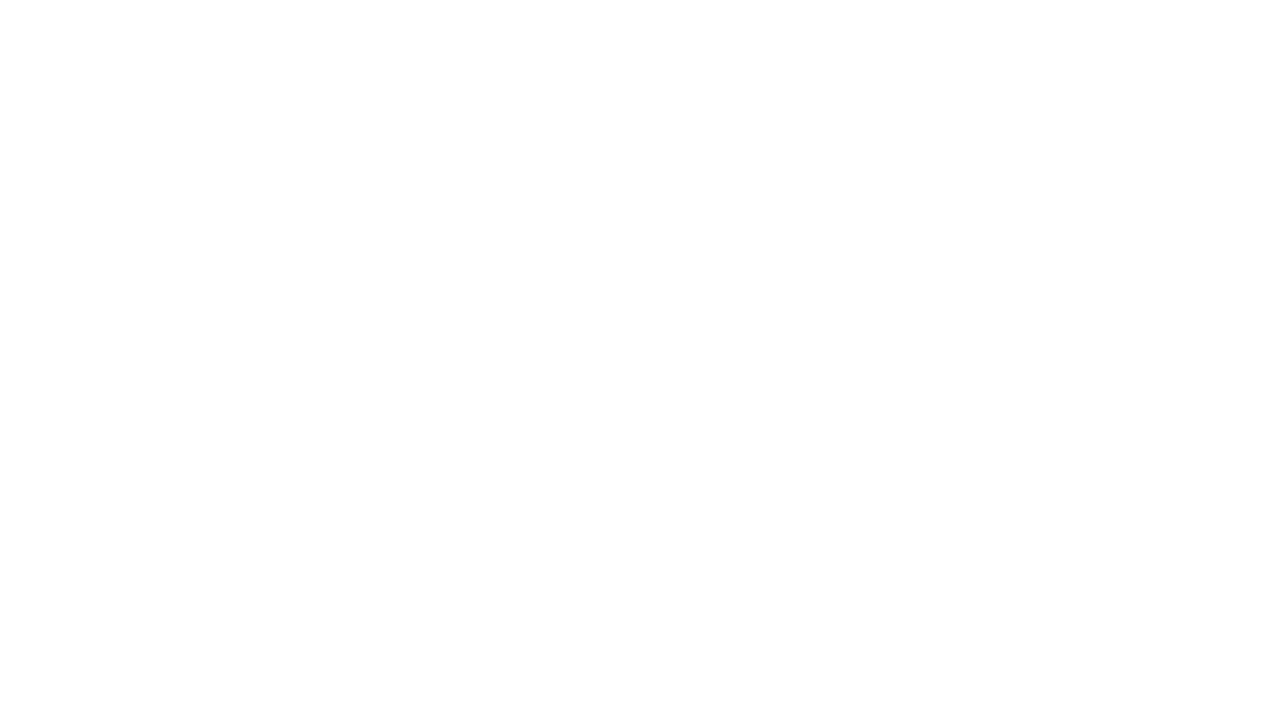
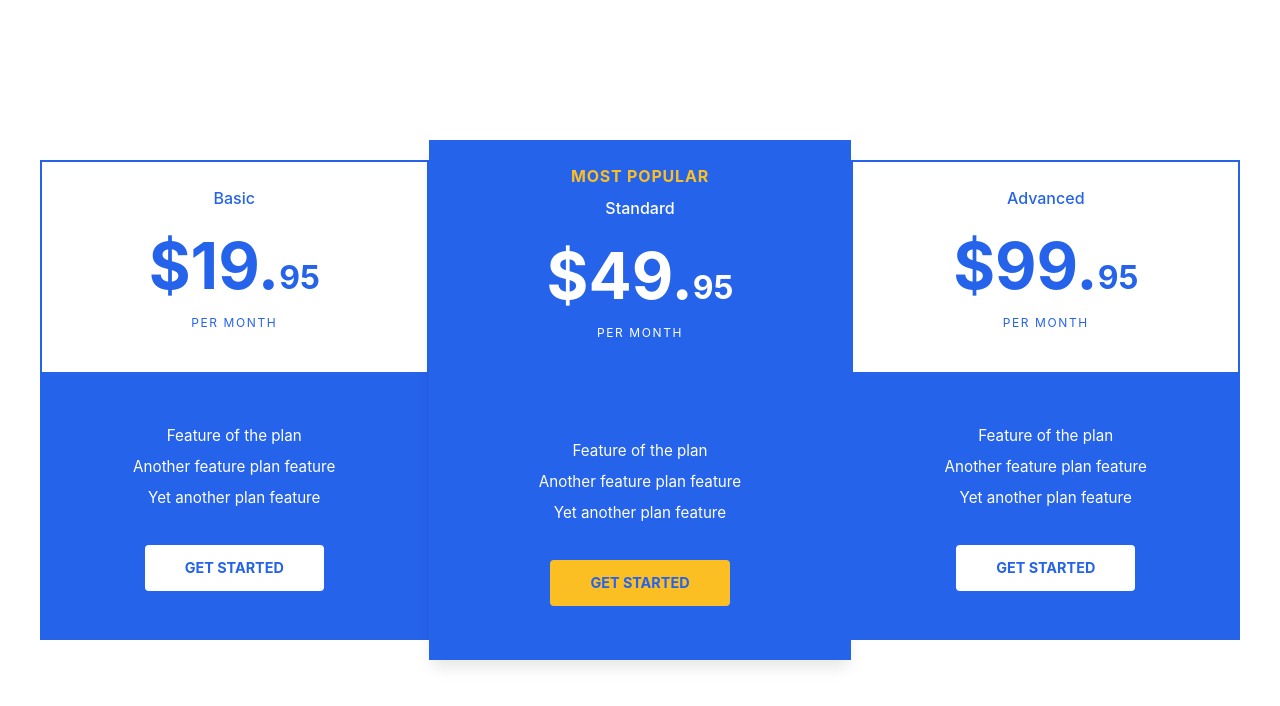
Before and after one commit to sherlody/Men--Dos-Almas-, a React (Vite) app in the folder Menu Dos Almas/: page /cocinero in a window 1280 px wide. Before the commit this address had no page. Shown: the top 706 px of the page. Built offline with nearby package versions, Linux system fonts and the light colour scheme.

Commit message:
modificacion al login y se agrego la paginal del cocinero

```diff
--- a/Menu Dos Almas/src/App.jsx
+++ b/Menu Dos Almas/src/App.jsx
@@ -5,6 +5,7 @@ import PaginaPrincipal from './paginas/PaginaPrincipal';
 import Login from './paginas/Login';
 import DashboardEmpleado from './paginas/DashboardEmpleado';
 import DashboardCliente from './paginas/DashboardCliente';
+import PaginaCocinero from './paginas/PaginaCocinero';
 
 function App() {
 
@@ -14,7 +15,9 @@ function App() {
         <Route path="/" element={<PaginaPrincipal />} />
         <Route path="/login" element={<Login />} />
         <Route path="/dashboard-cliente" element={<DashboardCliente />} />
+         <Route path="/cocinero" element={<PaginaCocinero />} />
         <Route path="/dashboard" element={<DashboardEmpleado />} />
+
       </Routes>
     </Router>
   )
--- a/Menu Dos Almas/src/paginas/Login.jsx
+++ b/Menu Dos Almas/src/paginas/Login.jsx
@@ -8,13 +8,22 @@ function Login() {
 
   const navigate = useNavigate();
 
-  //validar usuario y contraseña localmente
+  // Validar credenciales y redirigir según el rol
   const handleSubmit = (e) => {
-    e.preventDefault(); // evita recarga
+    e.preventDefault(); // Evita que la página se recargue
 
+    // 1. Credenciales de Administrador / Dashboard
     if (user === "sherlin123" && password === "toto-122") {
-      navigate("/dashboard"); //
-    } else {
+      navigate("/dashboard");
+    }
+
+    // 2. Credenciales para la Pagina del Cocinero
+    else if (user === "cocinero123" && password === "soul-2026") {
+      navigate("/cocinero"); // Asegúrate de que esta ruta esté en tu App.js
+    }
+
+    // 3. Fallo de autenticación
+    else {
       alert("Usuario o contraseña incorrectos");
     }
   };
@@ -26,6 +35,9 @@ function Login() {
         {/* FORMULARIO */}
         <div className="form-side">
           <h2 className="login-title">Iniciar sesión</h2>
+          <p style={{ fontSize: '0.8rem', color: '#666', marginBottom: '1rem' }}>
+            Dos Almas - Acceso al Sistema
+          </p>
 
           <form className="login-form" onSubmit={handleSubmit}>
             <input
@@ -34,6 +46,7 @@ function Login() {
               placeholder="Usuario"
               value={user}
               onChange={(e) => setUser(e.target.value)}
+              required
             />
 
             <input
@@ -42,6 +55,7 @@ function Login() {
               placeholder="Contraseña"
               value={password}
               onChange={(e) => setPassword(e.target.value)}
+              required
             />
 
             <button className="login-btn" type="submit">
@@ -52,9 +66,9 @@ function Login() {
           <div className="login-link">¿Olvidaste tu contraseña?</div>
         </div>
 
-        {/* IMAGEN */}
+        {/* IMAGEN / LOGO */}
         <div className="image-side">
-          <img src="/src/imagenes/logo-DosAlmas.jpeg" alt="login" />
+          <img src="/src/imagenes/logo-DosAlmas.jpeg" alt="Logo Dos Almas" />
         </div>
 
       </div>
--- /dev/null
+++ b/Menu Dos Almas/src/paginas/PaginaCocinero.css
@@ -0,0 +1,167 @@
+/* Configuración General y Centrado */
+.pricing-section {
+  display: flex;
+  justify-content: center;
+  align-items: center;
+  min-height: 100vh;
+  width: 100%;
+  background-color: #ffffff; /* Fondo blanco para toda la página */
+  padding: 2rem;
+  box-sizing: border-box;
+}
+
+.pricing-container {
+  display: flex;
+  flex-direction: row;
+  justify-content: center;
+  align-items: center;
+  width: 100%;
+  max-width: 1200px;
+  gap: 10; /* Sin espacio entre tarjetas, los bordes están juntos */
+}
+
+/* Estilos de las Tarjetas (Pricing Cards) */
+.pricing-card {
+  flex: 1; /* Distribuye el espacio equitativamente */
+  display: flex;
+  flex-direction: column;
+  text-align: center;
+  box-sizing: border-box;
+}
+
+.card-outline {
+  border: 2px solid #2563eb; /* Azul para los bordes */
+  min-height: 480px; /* Altura para los planes laterales */
+}
+
+.card-popular {
+  background-color: #2563eb; /* Fondo azul para el plan popular */
+  flex-grow: 1.1; /* Hace que el plan central sea más grande */
+  min-height: 520px; /* Altura mayor para el plan central */
+  box-shadow: 0 10px 15px -3px rgba(0, 0, 0, 0.1);
+  border: none; /* Sin borde azul exterior */
+}
+
+/* Cabeceras de las Tarjetas */
+.card-header {
+  padding: 1.5rem 1rem;
+}
+
+.header-white {
+  background-color: #ffffff;
+  color: #2563eb; /* Texto azul */
+  border-bottom: 2px solid #2563eb; /* Línea de división azul */
+}
+
+.header-popular {
+  border-bottom: none; /* Sin línea para el plan popular */
+}
+
+/* Cuerpo de las Tarjetas */
+.card-body {
+  padding: 2rem 1rem;
+  flex-grow: 1; /* Empuja el botón al fondo */
+  display: flex;
+  flex-direction: column;
+  justify-content: center;
+  align-items: center;
+}
+
+.body-blue {
+  background-color: #2563eb; /* Fondo azul para todos los cuerpos */
+  color: #ffffff; /* Texto blanco por defecto */
+}
+
+/* Tipografía y Elementos de Texto */
+.plan-name {
+  font-size: 1rem;
+  margin: 0;
+  font-weight: 500;
+  color: #2563eb; /* Azul para planes laterales */
+}
+
+.price {
+  font-size: 4rem; /* Gran tamaño para el precio */
+  font-weight: bold;
+  margin: 0.5rem 0;
+  color: #2563eb; /* Azul para planes laterales */
+}
+
+.price span.cents {
+  font-size: 2rem; /* Céntimos más pequeños */
+}
+
+.period {
+  font-size: 0.75rem;
+  text-transform: uppercase;
+  letter-spacing: 0.1rem;
+  margin-top: -0.5rem;
+  margin-bottom: 1rem;
+  color: #2563eb; /* Azul para planes laterales */
+}
+
+.popular-badge {
+  color: #fbbf24; /* Color amarillo/dorado */
+  font-weight: bold;
+  text-transform: uppercase;
+  font-size: 1rem;
+  letter-spacing: 0.05rem;
+  margin-bottom: 0.5rem;
+}
+
+.feature {
+  font-size: 0.95rem;
+  margin: 0.25rem 0;
+  color: #ffffff; /* Texto blanco */
+}
+
+/* Utilidades de Texto para sobreescribir colores en el plan popular */
+.text-white {
+  color: #ffffff !important;
+}
+
+/* Botones (GET STARTED) */
+.btn {
+  margin-top: 2rem;
+  padding: 0.75rem 2.5rem;
+  border-radius: 4px;
+  font-weight: bold;
+  font-size: 0.9rem;
+  text-transform: uppercase;
+  cursor: pointer;
+  transition: all 0.3s ease;
+  border: none;
+}
+
+.btn-white {
+  background-color: #ffffff;
+  color: #2563eb;
+}
+
+.btn-yellow {
+  background-color: #fbbf24;
+  color: #2563eb;
+}
+
+.btn:hover {
+  background-color: #1e3a8a; /* Azul oscuro al pasar el ratón */
+  color: #ffffff;
+}
+
+/* Responsividad para pantallas pequeñas */
+@media (max-width: 768px) {
+  .pricing-container {
+    flex-direction: column;
+    gap: 1.5rem;
+  }
+
+  .card-popular {
+    transform: none; /* Desactiva la escala en móviles */
+    order: -1; /* Mueve el plan popular al principio en móviles */
+  }
+
+  .card-outline {
+    width: 100%;
+    max-width: 350px;
+  }
+}
--- /dev/null
+++ b/Menu Dos Almas/src/paginas/PaginaCocinero.jsx
@@ -0,0 +1,60 @@
+import React from 'react';
+import './PaginaCocinero.css';
+
+function PricingTable() {
+  return (
+    <section className="pricing-section">
+      <div className="pricing-container">
+
+        {/* Plan Básico */}
+        <div className="pricing-card card-outline">
+          <div className="card-header header-white">
+            <p className="plan-name">Basic</p>
+            <p className="price">$19.<span className="cents">95</span></p>
+            <p className="period">PER MONTH</p>
+          </div>
+          <div className="card-body body-blue">
+            <p className="feature">Feature of the plan</p>
+            <p className="feature">Another feature plan feature</p>
+            <p className="feature">Yet another plan feature</p>
+            <button className="btn btn-white">GET STARTED</button>
+          </div>
+        </div>
+
+        {/* Plan Estándar (Popular) */}
+        <div className="pricing-card card-popular">
+          <div className="card-header header-popular body-blue">
+            <p className="popular-badge">MOST POPULAR</p>
+            <p className="plan-name text-white">Standard</p>
+            <p className="price text-white">$49.<span className="cents">95</span></p>
+            <p className="period text-white">PER MONTH</p>
+          </div>
+          <div className="card-body body-blue">
+            <p className="feature text-white">Feature of the plan</p>
+            <p className="feature text-white">Another feature plan feature</p>
+            <p className="feature text-white">Yet another plan feature</p>
+            <button className="btn btn-yellow">GET STARTED</button>
+          </div>
+        </div>
+
+        {/* Plan Avanzado */}
+        <div className="pricing-card card-outline">
+          <div className="card-header header-white">
+            <p className="plan-name">Advanced</p>
+            <p className="price">$99.<span className="cents">95</span></p>
+            <p className="period">PER MONTH</p>
+          </div>
+          <div className="card-body body-blue">
+            <p className="feature">Feature of the plan</p>
+            <p className="feature">Another feature plan feature</p>
+            <p className="feature">Yet another plan feature</p>
+            <button className="btn btn-white">GET STARTED</button>
+          </div>
+        </div>
+
+      </div>
+    </section>
+  );
+}
+
+export default PricingTable;
```
